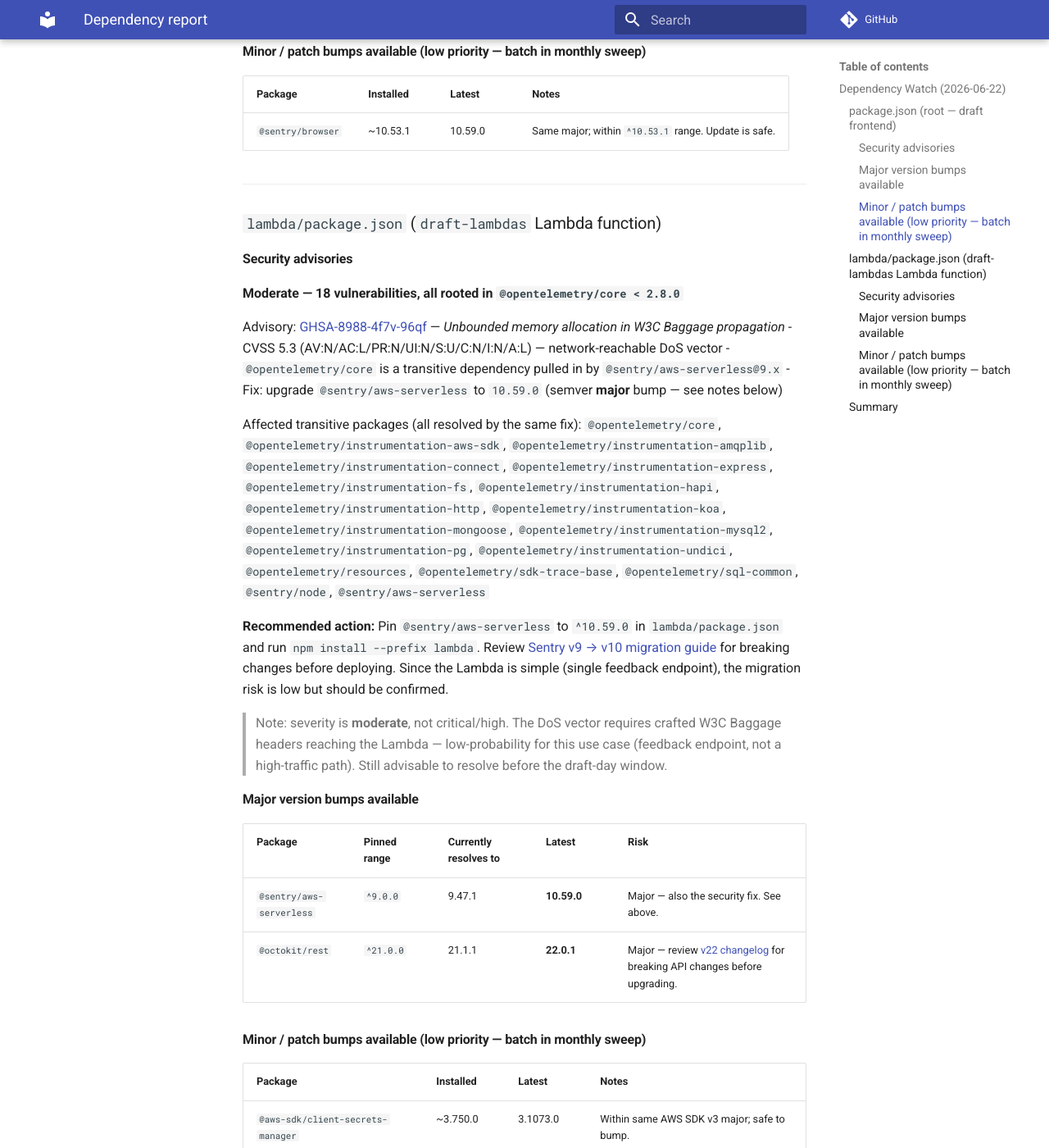
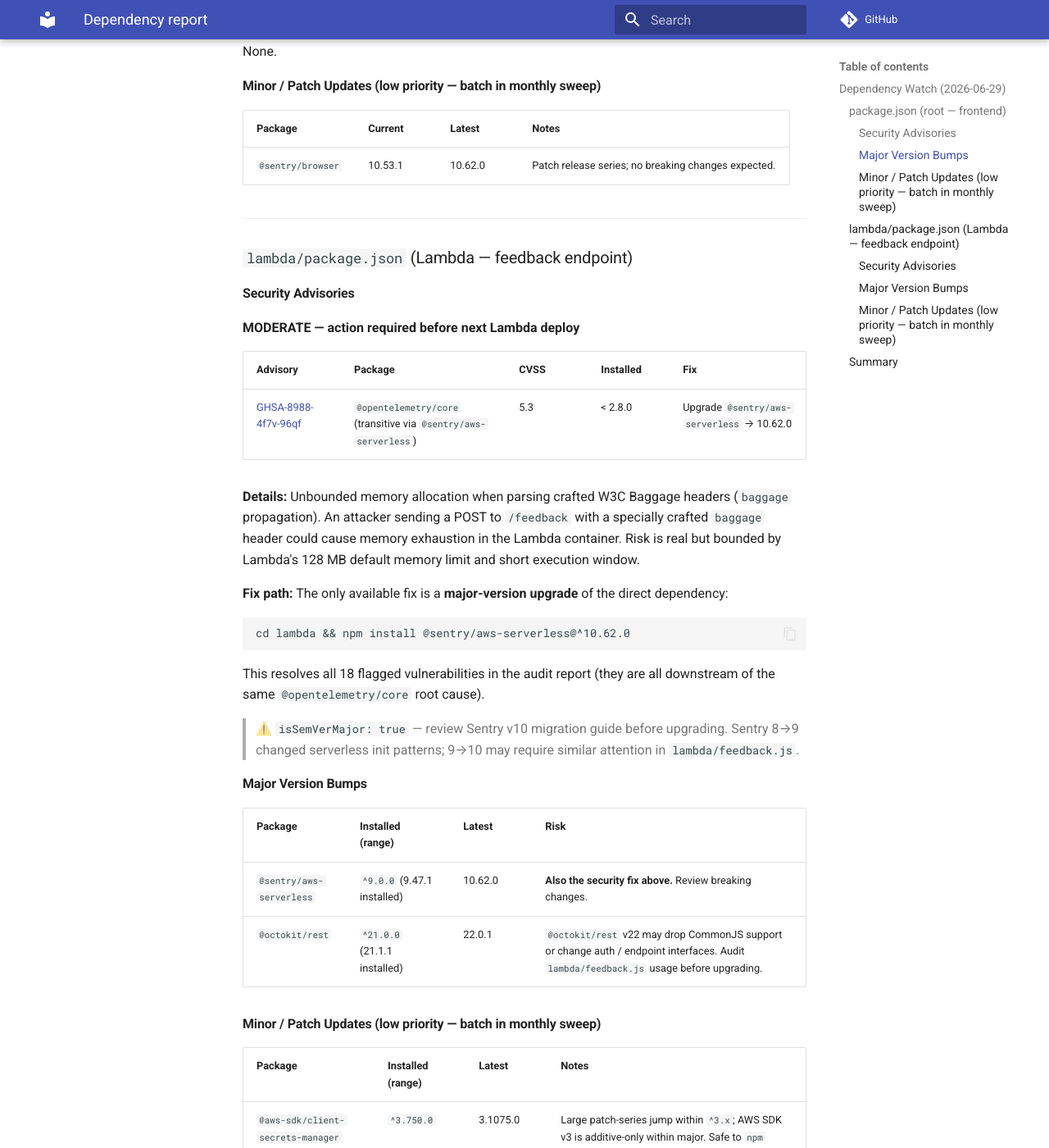
Before and after one commit to jaetill/draft, an MkDocs documentation site: the page built from docs/dependency-report.md, in a window 1280 px wide and 1400 px high, scrolled down 441 px. Shown: the whole window at 82% size. Built offline with MkDocs 1.6.1 and Material for MkDocs 9.7.7, drawn with Linux system fonts in a browser that asks for light colours; comment, search, counter and statistics services are not loaded; some of the changed text lies outside the part shown.

Commit message:
dep-watch: weekly report 2026-06-29

````diff
--- a/docs/dependency-report.md
+++ b/docs/dependency-report.md
@@ -1,55 +1,67 @@
-## Dependency Watch (2026-06-22)
-
-### `package.json` (root — `draft` frontend)
-
-#### Security advisories
-None. `npm audit --omit=dev` reports 0 vulnerabilities across 7 production dependencies.
-
-#### Major version bumps available
-None.
-
-#### Minor / patch bumps available (low priority — batch in monthly sweep)
-| Package | Installed | Latest | Notes |
-|---|---|---|---|
-| `@sentry/browser` | ~10.53.1 | 10.59.0 | Same major; within `^10.53.1` range. Update is safe. |
+## Dependency Watch (2026-06-29)
 
 ---
 
-### `lambda/package.json` (`draft-lambdas` Lambda function)
+### `package.json` (root — frontend)
 
-#### Security advisories
-**Moderate — 18 vulnerabilities, all rooted in `@opentelemetry/core < 2.8.0`**
+#### Security Advisories
+None. `npm audit --omit=dev` returned 0 vulnerabilities across 7 production dependencies.
 
-Advisory: [GHSA-8988-4f7v-96qf](https://github.com/advisories/GHSA-8988-4f7v-96qf) — *Unbounded memory allocation in W3C Baggage propagation*
-- CVSS 5.3 (AV:N/AC:L/PR:N/UI:N/S:U/C:N/I:N/A:L) — network-reachable DoS vector
-- `@opentelemetry/core` is a transitive dependency pulled in by `@sentry/aws-serverless@9.x`
-- Fix: upgrade `@sentry/aws-serverless` to `10.59.0` (semver **major** bump — see notes below)
+#### Major Version Bumps
+None.
 
-Affected transitive packages (all resolved by the same fix):
-`@opentelemetry/core`, `@opentelemetry/instrumentation-aws-sdk`, `@opentelemetry/instrumentation-amqplib`, `@opentelemetry/instrumentation-connect`, `@opentelemetry/instrumentation-express`, `@opentelemetry/instrumentation-fs`, `@opentelemetry/instrumentation-hapi`, `@opentelemetry/instrumentation-http`, `@opentelemetry/instrumentation-koa`, `@opentelemetry/instrumentation-mongoose`, `@opentelemetry/instrumentation-mysql2`, `@opentelemetry/instrumentation-pg`, `@opentelemetry/instrumentation-undici`, `@opentelemetry/resources`, `@opentelemetry/sdk-trace-base`, `@opentelemetry/sql-common`, `@sentry/node`, `@sentry/aws-serverless`
+#### Minor / Patch Updates (low priority — batch in monthly sweep)
 
-**Recommended action:** Pin `@sentry/aws-serverless` to `^10.59.0` in `lambda/package.json` and run `npm install --prefix lambda`. Review [Sentry v9 → v10 migration guide](https://docs.sentry.io/platforms/javascript/migration/v9-to-v10/) for breaking changes before deploying. Since the Lambda is simple (single feedback endpoint), the migration risk is low but should be confirmed.
+| Package | Current | Latest | Notes |
+|---|---|---|---|
+| `@sentry/browser` | 10.53.1 | 10.62.0 | Patch release series; no breaking changes expected. |
 
-> Note: severity is **moderate**, not critical/high. The DoS vector requires crafted W3C Baggage headers reaching the Lambda — low-probability for this use case (feedback endpoint, not a high-traffic path). Still advisable to resolve before the draft-day window.
+---
 
-#### Major version bumps available
-| Package | Pinned range | Currently resolves to | Latest | Risk |
+### `lambda/package.json` (Lambda — feedback endpoint)
+
+#### Security Advisories
+
+**MODERATE — action required before next Lambda deploy**
+
+| Advisory | Package | CVSS | Installed | Fix |
 |---|---|---|---|---|
-| `@sentry/aws-serverless` | `^9.0.0` | 9.47.1 | **10.59.0** | Major — also the security fix. See above. |
-| `@octokit/rest` | `^21.0.0` | 21.1.1 | **22.0.1** | Major — review [v22 changelog](https://github.com/octokit/rest.js/releases) for breaking API changes before upgrading. |
+| [GHSA-8988-4f7v-96qf](https://github.com/advisories/GHSA-8988-4f7v-96qf) | `@opentelemetry/core` (transitive via `@sentry/aws-serverless`) | 5.3 | < 2.8.0 | Upgrade `@sentry/aws-serverless` → 10.62.0 |
 
-#### Minor / patch bumps available (low priority — batch in monthly sweep)
-| Package | Installed | Latest | Notes |
+**Details:** Unbounded memory allocation when parsing crafted W3C Baggage headers (`baggage` propagation). An attacker sending a POST to `/feedback` with a specially crafted `baggage` header could cause memory exhaustion in the Lambda container. Risk is real but bounded by Lambda's 128 MB default memory limit and short execution window.
+
+**Fix path:** The only available fix is a **major-version upgrade** of the direct dependency:
+
+```
+cd lambda && npm install @sentry/aws-serverless@^10.62.0
+```
+
+This resolves all 18 flagged vulnerabilities in the audit report (they are all downstream of the same `@opentelemetry/core` root cause).
+
+> ⚠️ `isSemVerMajor: true` — review Sentry v10 migration guide before upgrading. Sentry 8→9 changed serverless init patterns; 9→10 may require similar attention in `lambda/feedback.js`.
+
+#### Major Version Bumps
+
+| Package | Installed (range) | Latest | Risk |
 |---|---|---|---|
-| `@aws-sdk/client-secrets-manager` | ~3.750.0 | 3.1073.0 | Within same AWS SDK v3 major; safe to bump. |
+| `@sentry/aws-serverless` | `^9.0.0` (9.47.1 installed) | 10.62.0 | **Also the security fix above.** Review breaking changes. |
+| `@octokit/rest` | `^21.0.0` (21.1.1 installed) | 22.0.1 | `@octokit/rest` v22 may drop CommonJS support or change auth / endpoint interfaces. Audit `lambda/feedback.js` usage before upgrading. |
+
+#### Minor / Patch Updates (low priority — batch in monthly sweep)
+
+| Package | Installed (range) | Latest | Notes |
+|---|---|---|---|
+| `@aws-sdk/client-secrets-manager` | `^3.750.0` | 3.1075.0 | Large patch-series jump within `^3.x`; AWS SDK v3 is additive-only within major. Safe to `npm update`. |
 
 ---
 
 ### Summary
 
-| Manifest | Critical | High | Moderate | Major bumps | Minor/patch |
-|---|---|---|---|---|---|
-| `package.json` (root) | 0 | 0 | 0 | 0 | 1 |
-| `lambda/package.json` | 0 | 0 | 18 | 2 | 1 |
+| Severity | Count | Location |
+|---|---|---|
+| CRITICAL / HIGH | 0 | — |
+| MODERATE (security) | 1 root cause → 18 transitive | `lambda/` |
+| Major version bump | 2 | `lambda/` |
+| Minor / patch | 2 | root + `lambda/` |
 
-**Priority action:** Upgrade `@sentry/aws-serverless` from `^9.0.0` → `^10.59.0` in `lambda/package.json` to resolve all 18 moderate advisories. Review breaking changes, then deploy. `@octokit/rest` v22 upgrade can follow independently.
+**Recommended action:** Upgrade `@sentry/aws-serverless` to `^10.62.0` in `lambda/` — this resolves the moderate advisory and pulls in the latest SDK. Treat the `@octokit/rest` 21→22 major bump as a separate PR after reviewing breaking changes. Remaining items can wait for the next monthly sweep.
````
